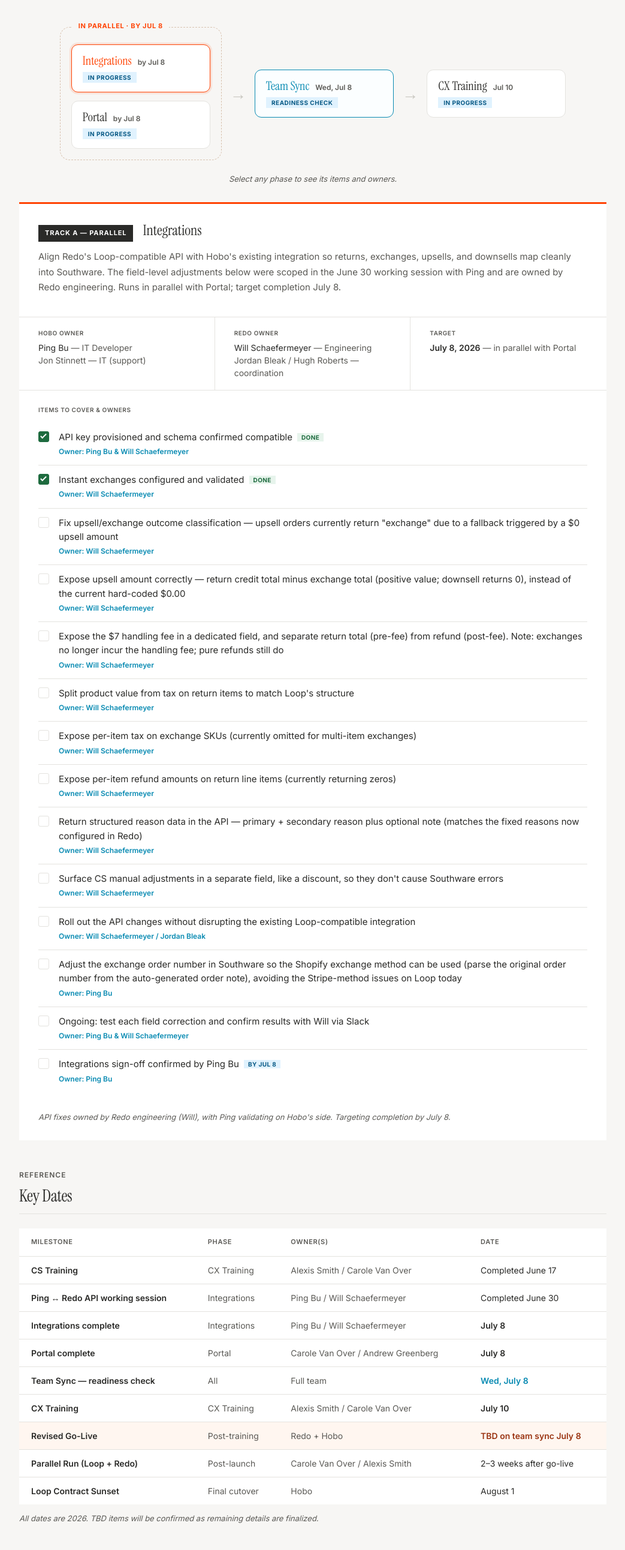
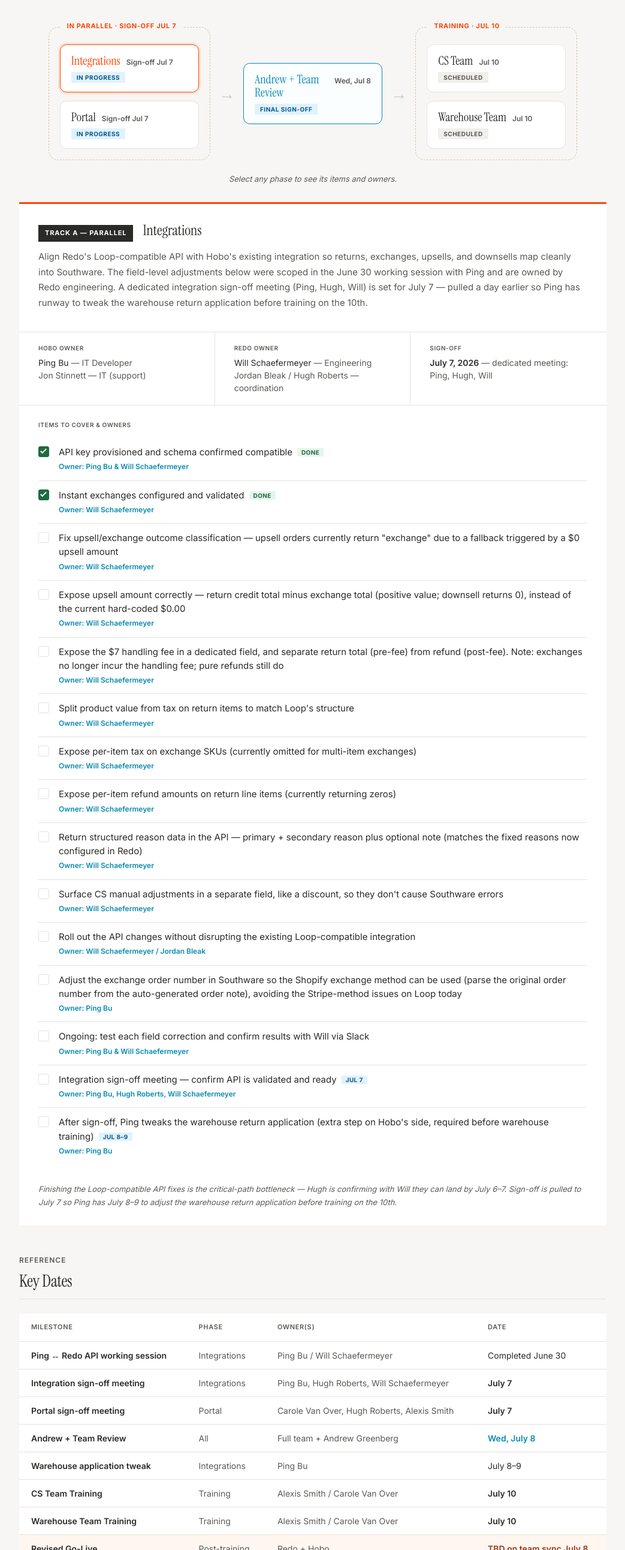
Before and after one commit to hughrobertsredo/hobo-implementation-plan, a plain HTML site: page index.html in a window 1280 px wide. Shown: the part 216-2800 px from the top of the page at 60% size, without its empty margins (118-1161 px from the left). Drawn offline with Linux system fonts and the light colour scheme.

Commit message:
Update index.html

```diff
--- a/index.html
+++ b/index.html
@@ -91,6 +91,7 @@
   .nc-status.progress { background: var(--progress-bg); color: var(--progress-text); }
   .nc-status.complete { background: var(--green-bg); color: var(--green-text); }
   .nc-status.milestone { background: var(--blue-bg); color: var(--progress-text); }
+  .nc-status.scheduled { background: var(--pending-bg); color: var(--pending-text); }
 
   .sync-card { border-color: var(--blue); background: #FBFEFF; }
   .sync-card.active { border-color: var(--blue); box-shadow: 0 0 0 3px rgba(8,138,178,.14); }
@@ -179,26 +180,33 @@
     <!-- Interactive flow -->
     <div class="flow" id="flow">
       <div class="parallel-box">
-        <span class="parallel-tag">In parallel · by Jul 8</span>
+        <span class="parallel-tag">In parallel · sign-off Jul 7</span>
         <button class="node-card active" data-idx="0">
-          <div class="nc-top"><span class="nc-title">Integrations</span><span class="nc-date">by Jul 8</span></div>
+          <div class="nc-top"><span class="nc-title">Integrations</span><span class="nc-date">Sign-off Jul 7</span></div>
           <span class="nc-status progress">In Progress</span>
         </button>
         <button class="node-card" data-idx="1">
-          <div class="nc-top"><span class="nc-title">Portal</span><span class="nc-date">by Jul 8</span></div>
+          <div class="nc-top"><span class="nc-title">Portal</span><span class="nc-date">Sign-off Jul 7</span></div>
           <span class="nc-status progress">In Progress</span>
         </button>
       </div>
       <span class="arrow">&rarr;</span>
       <button class="node-card sync-card" data-idx="2">
-        <div class="nc-top"><span class="nc-title">Team Sync</span><span class="nc-date">Wed, Jul 8</span></div>
-        <span class="nc-status milestone">Readiness Check</span>
+        <div class="nc-top"><span class="nc-title">Andrew + Team Review</span><span class="nc-date">Wed, Jul 8</span></div>
+        <span class="nc-status milestone">Final Sign-Off</span>
       </button>
       <span class="arrow">&rarr;</span>
-      <button class="node-card" data-idx="3">
-        <div class="nc-top"><span class="nc-title">CX Training</span><span class="nc-date">Jul 10</span></div>
-        <span class="nc-status progress">In Progress</span>
-      </button>
+      <div class="parallel-box">
+        <span class="parallel-tag">Training · Jul 10</span>
+        <button class="node-card" data-idx="3">
+          <div class="nc-top"><span class="nc-title">CS Team</span><span class="nc-date">Jul 10</span></div>
+          <span class="nc-status scheduled">Scheduled</span>
+        </button>
+        <button class="node-card" data-idx="4">
+          <div class="nc-top"><span class="nc-title">Warehouse Team</span><span class="nc-date">Jul 10</span></div>
+          <span class="nc-status scheduled">Scheduled</span>
+        </button>
+      </div>
     </div>
     <p class="flow-hint">Select any phase to see its items and owners.</p>
 
@@ -213,12 +221,13 @@
       <table>
         <thead><tr><th>Milestone</th><th>Phase</th><th>Owner(s)</th><th>Date</th></tr></thead>
         <tbody>
-          <tr><td><strong>CS Training</strong></td><td class="secondary">CX Training</td><td class="secondary">Alexis Smith / Carole Van Over</td><td>Completed June 17</td></tr>
           <tr><td><strong>Ping ↔ Redo API working session</strong></td><td class="secondary">Integrations</td><td class="secondary">Ping Bu / Will Schaefermeyer</td><td>Completed June 30</td></tr>
-          <tr><td><strong>Integrations complete</strong></td><td class="secondary">Integrations</td><td class="secondary">Ping Bu / Will Schaefermeyer</td><td><strong>July 8</strong></td></tr>
-          <tr><td><strong>Portal complete</strong></td><td class="secondary">Portal</td><td class="secondary">Carole Van Over / Andrew Greenberg</td><td><strong>July 8</strong></td></tr>
-          <tr><td><strong>Team Sync — readiness check</strong></td><td class="secondary">All</td><td class="secondary">Full team</td><td style="color:var(--blue);font-weight:600;">Wed, July 8</td></tr>
-          <tr><td><strong>CX Training</strong></td><td class="secondary">CX Training</td><td class="secondary">Alexis Smith / Carole Van Over</td><td><strong>July 10</strong></td></tr>
+          <tr><td><strong>Integration sign-off meeting</strong></td><td class="secondary">Integrations</td><td class="secondary">Ping Bu, Hugh Roberts, Will Schaefermeyer</td><td><strong>July 7</strong></td></tr>
+          <tr><td><strong>Portal sign-off meeting</strong></td><td class="secondary">Portal</td><td class="secondary">Carole Van Over, Hugh Roberts, Alexis Smith</td><td><strong>July 7</strong></td></tr>
+          <tr><td><strong>Andrew + Team Review</strong></td><td class="secondary">All</td><td class="secondary">Full team + Andrew Greenberg</td><td style="color:var(--blue);font-weight:600;">Wed, July 8</td></tr>
+          <tr><td><strong>Warehouse application tweak</strong></td><td class="secondary">Integrations</td><td class="secondary">Ping Bu</td><td>July 8–9</td></tr>
+          <tr><td><strong>CS Team Training</strong></td><td class="secondary">Training</td><td class="secondary">Alexis Smith / Carole Van Over</td><td><strong>July 10</strong></td></tr>
+          <tr><td><strong>Warehouse Team Training</strong></td><td class="secondary">Training</td><td class="secondary">Alexis Smith / Carole Van Over</td><td><strong>July 10</strong></td></tr>
           <tr class="highlight-row"><td><strong>Revised Go-Live</strong></td><td class="secondary">Post-training</td><td class="secondary">Redo + Hobo</td><td><span style="color:var(--tbd-text);font-weight:600;">TBD on team sync July 8</span></td></tr>
           <tr><td><strong>Parallel Run (Loop + Redo)</strong></td><td class="secondary">Post-launch</td><td class="secondary">Carole Van Over / Alexis Smith</td><td>2–3 weeks after go-live</td></tr>
           <tr><td><strong>Loop Contract Sunset</strong></td><td class="secondary">Final cutover</td><td class="secondary">Hobo</td><td>August 1</td></tr>
@@ -234,11 +243,11 @@
 const phases = [
   {
     key: "integrations", kind: "phase", step: "Track A — Parallel", title: "Integrations", panelStatus: "",
-    objective: "Align Redo's Loop-compatible API with Hobo's existing integration so returns, exchanges, upsells, and downsells map cleanly into Southware. The field-level adjustments below were scoped in the June 30 working session with Ping and are owned by Redo engineering. Runs in parallel with Portal; target completion July 8.",
+    objective: "Align Redo's Loop-compatible API with Hobo's existing integration so returns, exchanges, upsells, and downsells map cleanly into Southware. The field-level adjustments below were scoped in the June 30 working session with Ping and are owned by Redo engineering. A dedicated integration sign-off meeting (Ping, Hugh, Will) is set for July 7 — pulled a day earlier so Ping has runway to tweak the warehouse return application before training on the 10th.",
     meta: [
       { label: "Hobo Owner", value: "Ping Bu <span class='sub'>— IT Developer</span>", sub: "Jon Stinnett — IT (support)" },
       { label: "Redo Owner", value: "Will Schaefermeyer <span class='sub'>— Engineering</span>", sub: "Jordan Bleak / Hugh Roberts — coordination" },
-      { label: "Target", value: "<span class='date'>July 8, 2026</span> <span class='sub'>— in parallel with Portal</span>" }
+      { label: "Sign-Off", value: "<span class='date'>July 7, 2026</span> <span class='sub'>— dedicated meeting: Ping, Hugh, Will</span>" }
     ],
     items: [
       { t: "API key provisioned and schema confirmed compatible", owner: "Ping Bu & Will Schaefermeyer", done: true },
@@ -254,17 +263,18 @@
       { t: "Roll out the API changes without disrupting the existing Loop-compatible integration", owner: "Will Schaefermeyer / Jordan Bleak" },
       { t: "Adjust the exchange order number in Southware so the Shopify exchange method can be used (parse the original order number from the auto-generated order note), avoiding the Stripe-method issues on Loop today", owner: "Ping Bu" },
       { t: "Ongoing: test each field correction and confirm results with Will via Slack", owner: "Ping Bu & Will Schaefermeyer" },
-      { t: "Integrations sign-off confirmed by Ping Bu", owner: "Ping Bu", due: "by Jul 8" }
+      { t: "Integration sign-off meeting — confirm API is validated and ready", owner: "Ping Bu, Hugh Roberts, Will Schaefermeyer", due: "Jul 7" },
+      { t: "After sign-off, Ping tweaks the warehouse return application (extra step on Hobo's side, required before warehouse training)", owner: "Ping Bu", due: "Jul 8–9" }
     ],
-    note: "API fixes owned by Redo engineering (Will), with Ping validating on Hobo's side. Targeting completion by July 8."
+    note: "Finishing the Loop-compatible API fixes is the critical-path bottleneck — Hugh is confirming with Will they can land by July 6–7. Sign-off is pulled to July 7 so Ping has July 8–9 to adjust the warehouse return application before training on the 10th."
   },
   {
     key: "portal", kind: "phase", step: "Track B — Parallel", title: "Portal",
-    objective: "Confirm the customer return experience, return flow, and store configuration with Hobo's eCommerce leadership. Several items below were configured in Redo on June 30 based on the Ping and Carole calls and are ready for review. Runs in parallel with Integrations; target completion July 8.",
+    objective: "Confirm the customer return experience, return flow, and store configuration with Hobo's eCommerce leadership. Several items below were configured in Redo on June 30 based on the Ping and Carole calls and are ready for review. A dedicated portal sign-off meeting (Carole, Hugh, Alexis) is set for July 7; Andrew gives final sign-off at the July 8 review.",
     meta: [
       { label: "Hobo Owner", value: "Carole Van Over <span class='sub'>— runs point</span>", sub: "Andrew Greenberg — final sign-off · Bridget Francis — kept informed" },
-      { label: "Redo Owner", value: "Hugh Roberts", sub: "" },
-      { label: "Target", value: "<span class='date'>July 8, 2026</span> <span class='sub'>— in parallel with Integrations</span>" }
+      { label: "Redo Owner", value: "Hugh Roberts", sub: "Alexis Smith — support" },
+      { label: "Sign-Off", value: "<span class='date'>July 7, 2026</span> <span class='sub'>— dedicated meeting: Carole, Hugh, Alexis</span>" }
     ],
     items: [
       { t: "Return reasons switched from AI-detected to fixed primary + secondary reasons matching Loop, with an optional \"additional notes\" prompt", owner: "Hugh Roberts", done: true },
@@ -272,49 +282,62 @@
       { t: "Shop-on-site for exchanges — customers who opt out of the exchange suggestion are redirected to the site, with a banner showing their available credit", owner: "Hugh Roberts", done: true },
       { t: "Discount carry-over — original-order discounts now carry to the exchange order automatically (expired codes recreated with a \"-RETURN\" suffix; app-generated codes recreated in Shopify)", owner: "Hugh Roberts", done: true },
       { t: "CS return-value tools — manual adjustment and manually applying the old discount code, with a Loom walkthrough shared to the team", owner: "Hugh Roberts", done: true },
-      { t: "Confirm the discount auto-apply behavior for exchanges and report any issues found in testing", owner: "Carole Van Over / Ping Bu", due: "by Jul 8" },
-      { t: "Confirm reporting setup, with the Annapolis retail store filtered out of e-commerce data", owner: "Bridget Francis / Hugh Roberts", due: "by Jul 8" },
-      { t: "Confirm returns portal branding matches the Hobo storefront", owner: "Carole Van Over", due: "by Jul 8" },
-      { t: "Review the parallel-run plan (Loop + Redo for 2–3 weeks post-launch)", owner: "Carole Van Over / Andrew Greenberg", due: "by Jul 8" },
-      { t: "Portal sign-off confirmed by Andrew Greenberg", owner: "Andrew Greenberg", due: "by Jul 8" }
+      { t: "Confirm the discount auto-apply behavior for exchanges and report any issues found in testing", owner: "Carole Van Over / Ping Bu", due: "by Jul 7" },
+      { t: "Confirm reporting setup, with the Annapolis retail store filtered out of e-commerce data", owner: "Bridget Francis / Hugh Roberts", due: "by Jul 7" },
+      { t: "Confirm returns portal branding matches the Hobo storefront", owner: "Carole Van Over", due: "by Jul 7" },
+      { t: "Review the parallel-run plan (Loop + Redo for 2–3 weeks post-launch)", owner: "Carole Van Over / Andrew Greenberg", due: "by Jul 7" },
+      { t: "Portal sign-off meeting — confirm the return experience is ready", owner: "Carole Van Over, Hugh Roberts, Alexis Smith", due: "Jul 7" }
     ],
-    note: "Carole runs point on this phase; Andrew holds final sign-off; Bridget is kept informed without needing granular approvals. Targeting completion by July 8."
+    note: "Carole runs point on this phase; the portal sign-off meeting is July 7, and Andrew gives final sign-off at the July 8 review. Bridget is kept informed without needing granular approvals."
   },
   {
-    key: "sync", kind: "sync", step: "Milestone", title: "Team Sync — Readiness Check",
-    objective: "Whole-team sync to confirm both parallel tracks are complete and signed off, and to lock the plan for launch. Held Wednesday, July 8.",
+    key: "sync", kind: "sync", step: "Milestone", title: "Andrew + Team Review",
+    objective: "Whole team reports back to Andrew that everything is ready to go and walks him through the final workflow and UI/UX. Andrew gives his sign-off before rollout to the broader team. Held Wednesday, July 8, after both tracks have signed off on July 7.",
     meta: [
       { label: "Hobo", value: "Andrew Greenberg, Carole Van Over, Ping Bu", sub: "" },
       { label: "Redo", value: "Hugh Roberts, Alexis Smith, Will Schaefermeyer", sub: "" },
       { label: "Date", value: "<span class='date'>Wednesday, July 8, 2026</span>" }
     ],
     items: [
-      { t: "Confirm Integrations track is signed off — API fixes tested and validated", owner: "Ping Bu / Will Schaefermeyer" },
-      { t: "Confirm Portal track is signed off — return experience approved", owner: "Andrew Greenberg / Carole Van Over" },
-      { t: "Review any outstanding test results and confirm no open blockers", owner: "Full team" },
-      { t: "Confirm the CX training plan and schedule for July 10", owner: "Carole Van Over / Alexis Smith" },
-      { t: "Lock the go-live date and the parallel-run plan", owner: "Hugh Roberts / Andrew Greenberg" }
+      { t: "Confirm integration readiness" },
+      { t: "Confirm portal readiness" },
+      { t: "Demo the full flow" }
     ],
-    note: "This is the gate between the parallel build phases and CX training — both tracks must be green to proceed."
+    note: "This is the gate before rollout — Andrew's sign-off here green-lights training and go-live."
   },
   {
-    key: "cx", kind: "phase", step: "Phase 3", title: "CX Training",
-    objective: "Train the teams who run returns day to day — customer service and the warehouse — so they are ready for live volume on Redo from day one, including how returns flow into Southware. Held July 10, after the team sync.",
+    key: "cs", kind: "phase", step: "Training — Jul 10", title: "CS Team Training",
+    objective: "Full end-to-end training for the customer service team on the Redo returns workflow, with written and video documentation to reference and to onboard future team members. No CS training has happened yet — it was held until the platform was ready.",
     meta: [
-      { label: "Hobo Owner", value: "Carole Van Over <span class='sub'>— CS Manager</span>", sub: "CS: Alexa Saclao, Heidi Ramirez · Warehouse: Sabrina, Deanna" },
-      { label: "Redo Owner", value: "Alexis Smith", sub: "Hugh Roberts — support" },
-      { label: "Target", value: "<span class='date'>July 10, 2026</span>" }
+      { label: "Hobo Team", value: "Carole Van Over <span class='sub'>— CS Manager</span>", sub: "Alexa Saclao, Heidi Ramirez" },
+      { label: "Led By", value: "Alexis Smith", sub: "Hugh Roberts — support" },
+      { label: "Date", value: "<span class='date'>July 10, 2026</span>" }
     ],
     items: [
-      { t: "Customer service team trained on the Redo returns workflow", owner: "Alexis Smith", done: true },
-      { t: "CS walkthrough of the return-value adjustment tools shared (Loom)", owner: "Hugh Roberts", done: true },
-      { t: "Gather real return scenarios and questions from CS agents (and Sabrina in the warehouse) to use in training and testing", owner: "Carole Van Over", due: "by Jul 10" },
-      { t: "Warehouse / returns-processing training, including the Southware return-entry workflow", owner: "Alexis Smith", due: "Jul 10" },
-      { t: "Include a CS agent in scenario testing to surface real edge cases", owner: "Carole Van Over", due: "Jul 10" },
-      { t: "Share the escalation path and support contacts with both teams", owner: "Alexis Smith", due: "Jul 10" },
-      { t: "CX readiness sign-off confirmed by Carole Van Over", owner: "Carole Van Over", due: "Jul 10" }
+      { t: "Portal" },
+      { t: "Labels" },
+      { t: "Integrations" },
+      { t: "Common exceptions" },
+      { t: "Exchanges" }
     ],
-    note: "CX training follows the July 8 team sync, once both parallel tracks are confirmed ready."
+    note: "Includes written and video documentation for reference and future team members."
+  },
+  {
+    key: "warehouse", kind: "phase", step: "Training — Jul 10", title: "Warehouse Team Training",
+    objective: "Full end-to-end training for the warehouse team on processing returns in Redo and the return application, with written and video documentation for reference and future team members. Timed to follow Ping's warehouse application tweak (July 8–9).",
+    meta: [
+      { label: "Hobo Team", value: "Carole Van Over <span class='sub'>— oversees</span>", sub: "Warehouse: Sabrina, Deanna" },
+      { label: "Led By", value: "Alexis Smith", sub: "Hugh Roberts — support" },
+      { label: "Date", value: "<span class='date'>July 10, 2026</span> <span class='sub'>— after Ping's app tweak</span>" }
+    ],
+    items: [
+      { t: "Portal" },
+      { t: "Labels" },
+      { t: "Integrations" },
+      { t: "Common exceptions" },
+      { t: "Exchanges" }
+    ],
+    note: "Depends on Ping completing the warehouse application tweak (July 8–9). Includes written and video documentation for reference and future team members."
   }
 ];
 
@@ -340,8 +363,9 @@
     if (it.done) badge = `<span class="badge done">Done</span>`;
     else if (it.due) badge = `<span class="badge due">${it.due}</span>`;
     else if (it.tbd) badge = `<span class="badge tbd">TBD</span>`;
+    const ownerLine = it.owner ? `<br><span class="item-owner">Owner: ${it.owner}</span>` : "";
     return `<li><span class="check-box ${it.done ? "done" : ""}" data-i="${idx}" role="checkbox" aria-checked="${it.done ? "true" : "false"}" title="Click to toggle"></span>` +
-      `<div>${it.t}${badge}<br><span class="item-owner">Owner: ${it.owner}</span></div></li>`;
+      `<div>${it.t}${badge}${ownerLine}</div></li>`;
   }).join("");
   panelEl.innerHTML =
     `<div class="panel${isSync ? " sync" : ""}">` +
```
